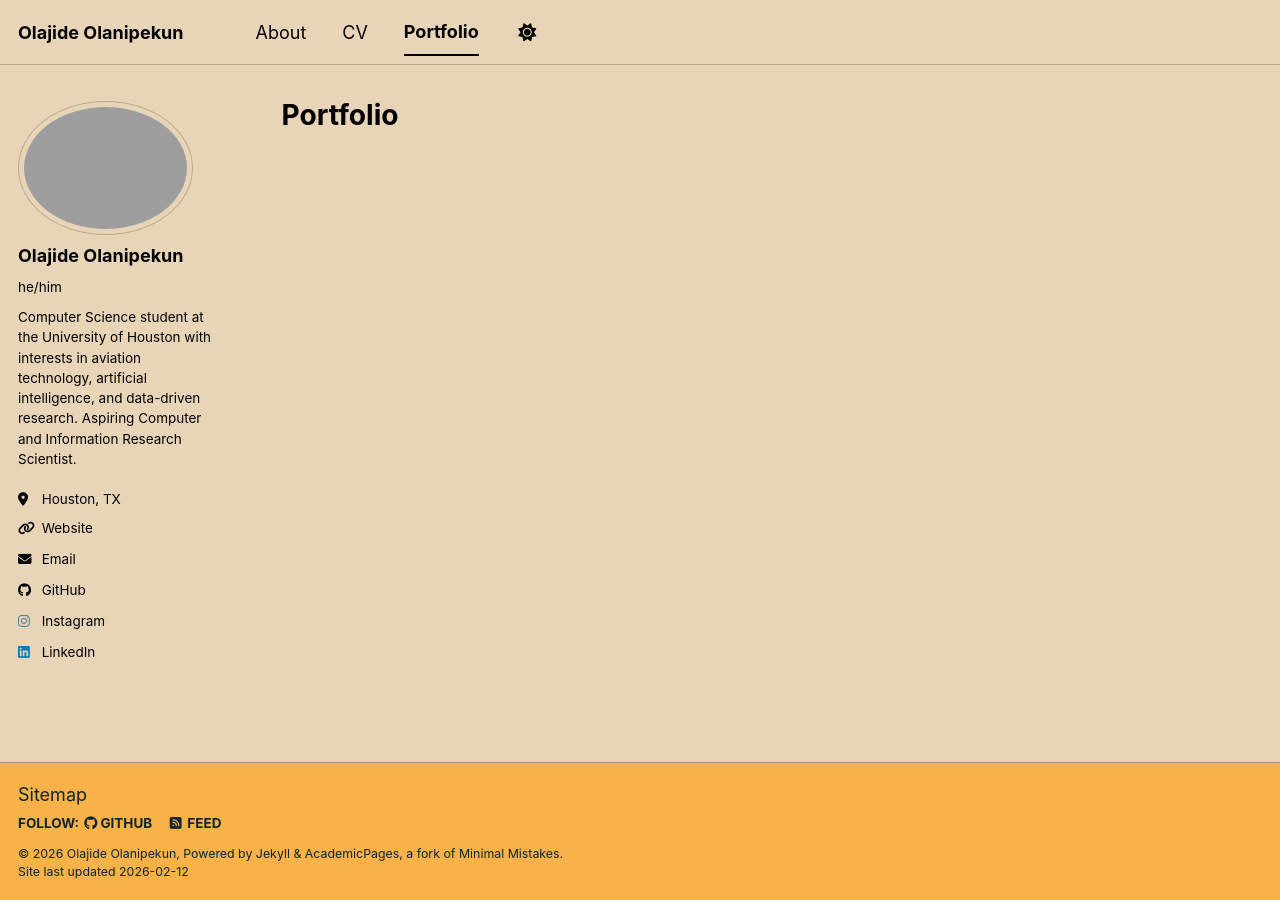
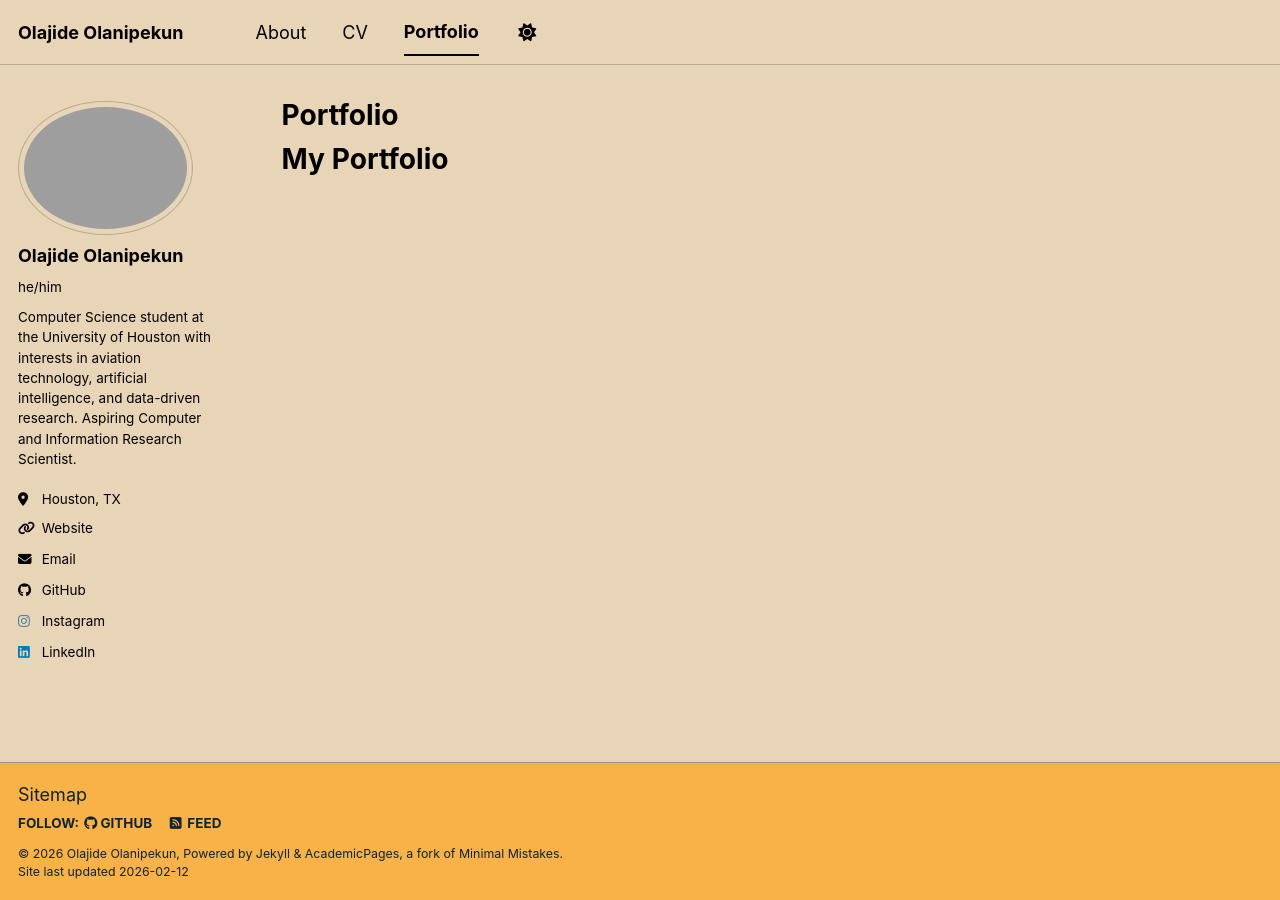
Before and after one commit to SamsonDoski/Olajide_Olanipekun, a Jekyll site: the page built from _pages/portfolio.html, in a window 1280 px wide. Built offline with Jekyll 4.4.1, drawn with Linux system fonts in a browser that asks for light colours; a script bundle is joined from its source files by our own code; library files that are not in the unit come from our copies.

Commit message:
Enhance portfolio page with project listing
Added a heading and a list of projects to the portfolio page.

```diff
--- a/_pages/portfolio.html
+++ b/_pages/portfolio.html
@@ -5,9 +5,12 @@ permalink: /portfolio/
 author_profile: true
 ---
 
-{% include base_path %}
+{% include analytics.html %}
 
 
-{% for post in site.portfolio %}
-  {% include archive-single.html post=post %}
-{% endfor %}
+<h1>My Portfolio</h1>
+<ul>
+  {% for project in site.portfolio %}
+    <li><a href="{{https://github.com/SamsonDoski/Trading_Assistant}}">{{ AI Trading Assistant }}</a></li>
+  {% endfor %}
+</ul>
```
